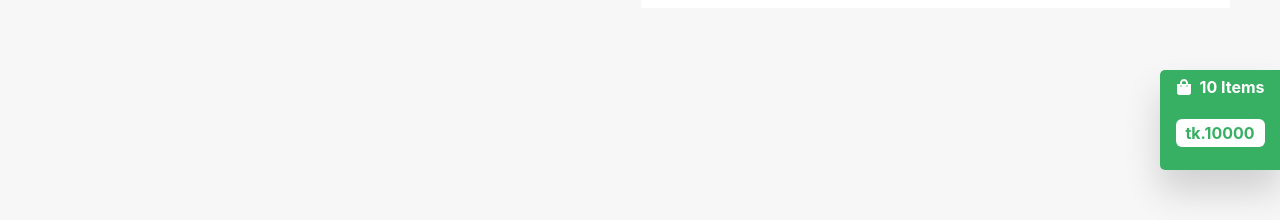
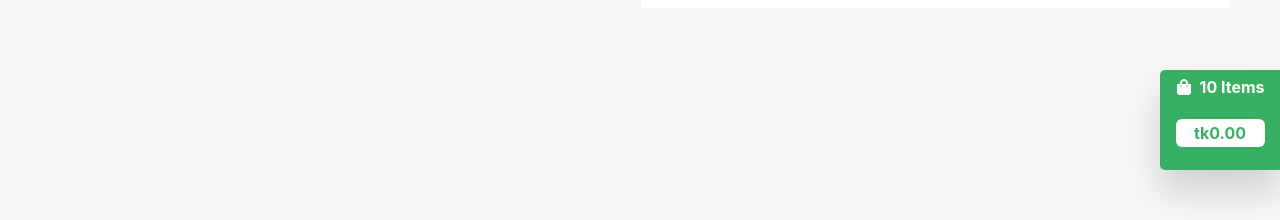
Before and after one commit to mahfuj02/grocery-bazar, a Next.js app: page /product/1 in a window 1280 px wide. Shown: the part 290-510 px from the top of the page. Built offline with nearby package versions, Linux system fonts and the light colour scheme.

Commit message:
Refector cart layout and Create Cart Drawer

```diff
--- a/components/CartBag.tsx
+++ /dev/null
@@ -1,48 +0,0 @@
-import { Text, Box, Button, Icon, HStack } from "@chakra-ui/react";
-import { FaShoppingBag } from "react-icons/fa";
-
-import React from "react";
-
-const CartBag = () => {
-  return (
-    <Box
-      position="fixed"
-      top={"45%"}
-      right={"0%"}
-      width={"120px"}
-      height={"100px"}
-      borderLeftRadius={5}
-      bg="secondary"
-      display="flex"
-      padding={"5px"}
-      justifyContent="center"
-      boxShadow="rgba(0, 0, 0, 0.16) 0px 21px 36px"
-      zIndex={999}
-    >
-      <Button variant="unstyled" justifyContent="space-between">
-        <HStack spacing={2} marginBottom={"20px"}>
-          <Icon as={FaShoppingBag} boxSize={"16px"} color="white" />
-          <Text textColor="white" fontWeight="700">
-            10 Items
-          </Text>
-        </HStack>
-        <Box
-          bg="white"
-          color="secondary"
-          width={"100%"}
-          borderRadius="6px"
-          display="flex"
-          alignItems="center"
-          justifyContent="center"
-          fontSize="16px"
-          fontWeight="bold"
-          padding={"2px"}
-        >
-          tk.10000
-        </Box>
-      </Button>
-    </Box>
-  );
-};
-
-export default CartBag;
--- /dev/null
+++ b/components/carts/Cart.tsx
@@ -0,0 +1,24 @@
+// Cart.tsx
+import { Box, Flex, Text } from "@chakra-ui/react";
+
+const Cart: React.FC = () => {
+  // Replace with your actual cart items data
+  const cartItems = [
+    { id: 1, name: "Product 1", price: 10 },
+    { id: 2, name: "Product 2", price: 15 },
+    { id: 3, name: "Product 3", price: 20 },
+  ];
+
+  return (
+    <Box>
+      {cartItems.map((item) => (
+        <Flex key={item.id} justifyContent="space-between" alignItems="center" mb={4}>
+          <Text>{item.name}</Text>
+          <Text>${item.price}</Text>
+        </Flex>
+      ))}
+    </Box>
+  );
+};
+
+export default Cart;
--- /dev/null
+++ b/components/carts/CartBag.tsx
@@ -0,0 +1,60 @@
+import {
+  Box,
+  Button,
+  HStack,
+  Icon,
+  Text,
+  useDisclosure
+} from "@chakra-ui/react";
+import { FaShoppingBag } from "react-icons/fa";
+
+import CartDrawer from "./CartDrawer";
+
+const CartBag = () => {
+  const { isOpen, onOpen, onClose } = useDisclosure();
+  return (
+    <>
+      <Box
+        position="fixed"
+        top={"45%"}
+        right={"0%"}
+        width={"120px"}
+        height={"100px"}
+        borderLeftRadius={5}
+        bg="secondary"
+        display="flex"
+        padding={"5px"}
+        justifyContent="center"
+        boxShadow="rgba(0, 0, 0, 0.16) 0px 21px 36px"
+        zIndex={999}
+        onClick={onOpen}
+      >
+        <Button variant="unstyled" justifyContent="space-between">
+          <HStack spacing={2} marginBottom={"20px"}>
+            <Icon as={FaShoppingBag} boxSize={"16px"} color="white" />
+            <Text textColor="white" fontWeight="700">
+              10 Items
+            </Text>
+          </HStack>
+          <Box
+            bg="white"
+            color="secondary"
+            width={"100%"}
+            borderRadius="6px"
+            display="flex"
+            alignItems="center"
+            justifyContent="center"
+            fontSize="16px"
+            fontWeight="bold"
+            padding={"2px"}
+          >
+            tk<Text>0.00</Text>
+          </Box>
+        </Button>
+      </Box>
+      <CartDrawer isOpen={isOpen} onClose={onClose} />
+    </>
+  );
+};
+
+export default CartBag;
--- /dev/null
+++ b/components/carts/CartDrawer.tsx
@@ -0,0 +1,24 @@
+import { Drawer, DrawerBody, DrawerCloseButton, DrawerContent, DrawerHeader, DrawerOverlay } from '@chakra-ui/react'
+import React from 'react'
+import Cart from './Cart'
+interface Props{
+    isOpen: boolean,
+    onClose: () => void;
+}
+
+const CartDrawer = ({isOpen, onClose}:Props) => {
+  return (
+    <Drawer isOpen={isOpen} onClose={onClose} size="md">
+        <DrawerOverlay />
+        <DrawerContent>
+          <DrawerCloseButton />
+          <DrawerHeader>Your Cart</DrawerHeader>
+          <DrawerBody>
+            <Cart />
+          </DrawerBody>
+        </DrawerContent>
+      </Drawer>
+  )
+}
+
+export default CartDrawer
--- a/components/navbar/Navbar.tsx
+++ b/components/navbar/Navbar.tsx
@@ -4,7 +4,7 @@ import Logo from "../Logo";
 import Profile from "./Profile";
 import SearchBox from "./SearchInput";
 import Sidebar from "../Sidebar";
-import CartBag from "../CartBag";
+import CartBag from "../carts/CartBag";
 
 const Navbar = () => {
   return (
--- a/components/product_detail/ProductInfo.tsx
+++ b/components/product_detail/ProductInfo.tsx
@@ -12,7 +12,7 @@ import { useState } from "react";
 import { BiCheck } from "react-icons/bi";
 import { Product } from "../products/ProductList";
 import WeightSelector from "./WeightSelector";
-import CartButton from "../CartButton";
+import CartButton from "../carts/CartButton";
 
 interface Props {
   product?: Product;
--- a/components/products/ProductCard.tsx
+++ b/components/products/ProductCard.tsx
@@ -3,7 +3,7 @@ import { AddIcon } from "@chakra-ui/icons";
 import { BiCartAdd } from "react-icons/bi";
 import { networkInterfaces } from "os";
 import { Product } from "./ProductList";
-import CartButton from "../CartButton";
+import CartButton from "../carts/CartButton";
 
 interface Props {
   product: Product;
```
Also changed, not shown: components/carts/CartButton.tsx (renamed from components/CartButton.tsx).
